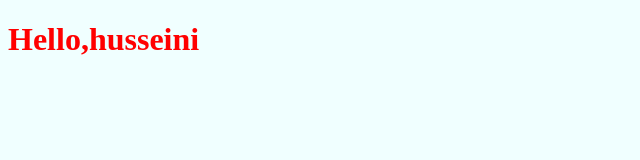
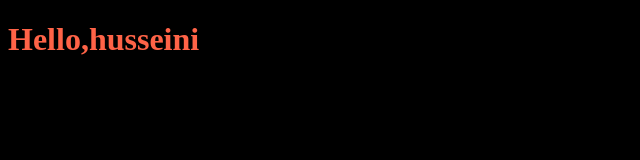
Before and after one commit to husieni/Project2, a plain HTML site: page index.html in a window 1280 px wide. Shown: the whole page, without its empty margins (0-640 px from the left). Drawn offline with Linux system fonts and the light colour scheme.

```diff
--- a/style.css
+++ b/style.css
@@ -1,6 +1,6 @@
 h1{
-    color: red;
+    color: tomato;
 }
 body{
-    background-color: azure;
+    background-color: black;
 }
```
